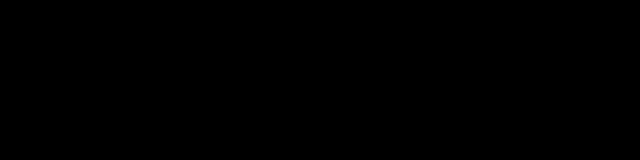
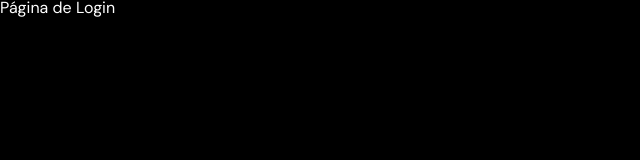
Before and after one commit to LeoCesar0/twitter-clone, a React (Create React App) app: page /login in a window 1280 px wide. Shown: the top 160 px of the page, without its empty margins (0-640 px from the left). Built offline with nearby package versions, Linux system fonts and the light colour scheme.

Commit message:
feat: Login page routed

```diff
--- /dev/null
+++ b/src/pages/Login/index.tsx
@@ -0,0 +1,12 @@
+
+
+
+
+const Login: React.FC = () => {
+    return (
+        <div>Página de Login</div>
+    )
+}
+
+
+export default Login
--- a/src/routes.tsx
+++ b/src/routes.tsx
@@ -1,16 +1,27 @@
-import { BrowserRouter as Router, Switch, Route, Link } from "react-router-dom";
+import { BrowserRouter as Router, Switch, Route } from "react-router-dom";
+
+import { GlobalStyle } from "./styles/GlobalStyles";
+import ThemeProvider from "./styles/ThemeProvider";
+
 import Home from "./pages/Home";
-import { GlobalStyle } from "./styles/GlobalStyles";
+import Login from "./pages/Login";
 
 const Routes = () => {
   return (
     <Router>
-        <GlobalStyle />
+      <GlobalStyle />
+      <ThemeProvider>
+
         <Switch>
           <Route exact path="/">
             <Home />
           </Route>
+          <Route path="/login">
+            <Login />
+          </Route>
         </Switch>
+
+      </ThemeProvider>
     </Router>
   );
 };
--- /dev/null
+++ b/src/styles/ThemeProvider.tsx
@@ -0,0 +1,12 @@
+import { ThemeProvider as StyledComponentsThemeProvider } from "styled-components"
+import { theme } from "./theme"
+
+const ThemeProvider: React.FC = ({children}) => {
+    return (
+        <StyledComponentsThemeProvider theme={ theme } >
+            {children}
+        </StyledComponentsThemeProvider>
+    )
+}
+
+export default ThemeProvider
--- /dev/null
+++ b/src/styles/theme.ts
@@ -0,0 +1,19 @@
+export interface ITheme {
+    color: {
+        blue: string,
+        gray: string,
+        darkGray: string,
+        borderColor: string
+    }
+
+}
+
+
+export const theme: ITheme = {
+    color: {
+        blue: '#1DA1F2',
+        gray: '#8899A6',
+        darkGray: '#253343',
+        borderColor: '#2F3336'
+    }
+}
```
